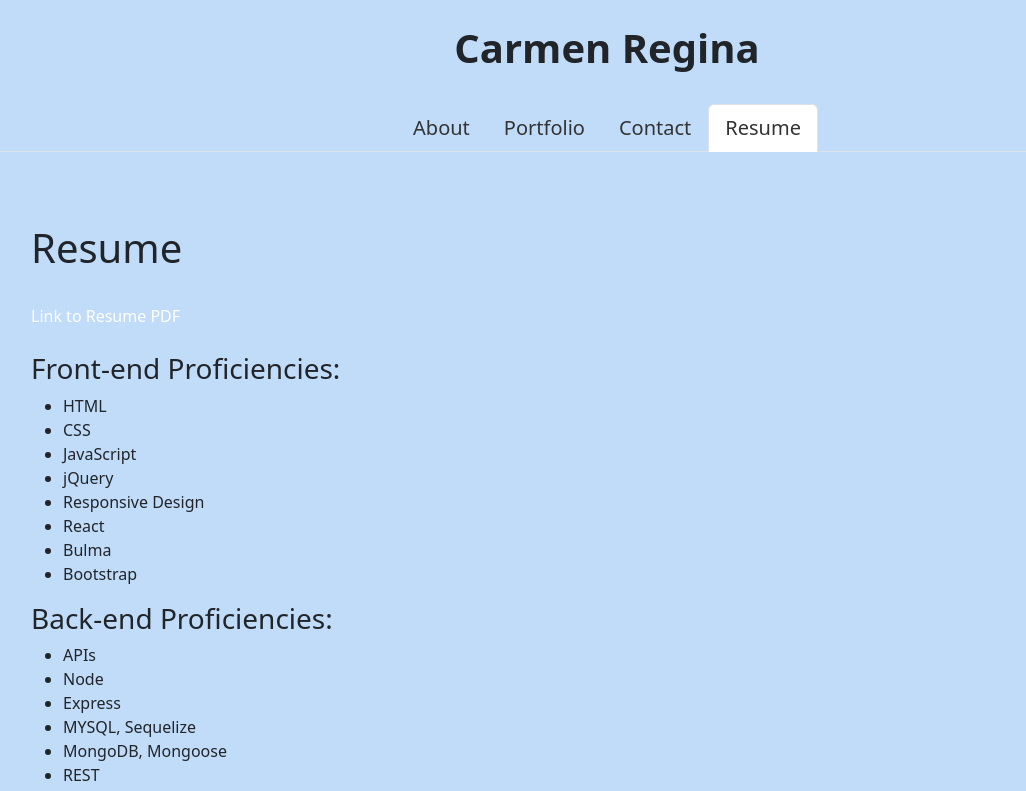
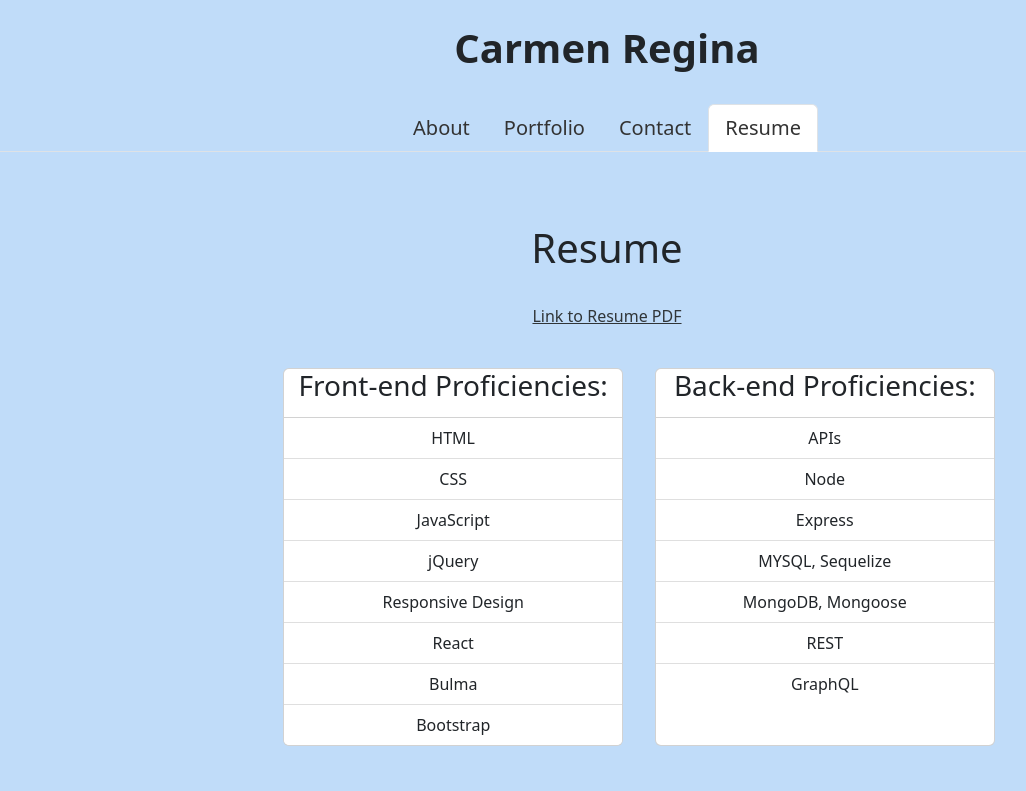
Before and after one commit to crcarmen23/crcarmen23-react-portfolio, a React (Vite) app: page /Resume in a window 1280 px wide. Shown: the top 791 px of the page, without its empty margins (33-1059 px from the left). Built offline with nearby package versions, Linux system fonts and the light colour scheme.

Commit message:
added resume code

```diff
--- a/src/App.css
+++ b/src/App.css
@@ -64,18 +64,6 @@ article {
   max-width: 3000px;
 }
 
-.form {
-  margin: 20px;
-  text-align: center;
-}
-
-.form input {
-  display: block;
-  margin-top: 5px;
-  margin-bottom: 5px;
-  width: 100%;
-}
-
 #root {
   max-width: 1500px;
   margin: 0;
@@ -90,22 +78,13 @@ body {
   height: 100vh;
 }
 
-footer {
-  background-color: #333;
-  color: #fff;
-  text-align: center;
-  padding: 20px;
+.resumeLink {
+  color: #303538;
+  text-decoration: underline;
 }
 
-.footer-icons a {
-  color: #fff;
-  margin: 0 10px;
-  text-decoration: none;
-  font-size: 24px;
-}
+.frontEndProf {
 
-.resume {
-  text-align: left;
 }
 
 .btn {
@@ -132,6 +111,20 @@ footer {
   height: 100px;
 }
 
+footer {
+  background-color: #333;
+  color: #fff;
+  text-align: center;
+  padding: 20px;
+}
+
+.footer-icons a {
+  color: #fff;
+  margin: 0 10px;
+  text-decoration: none;
+  font-size: 24px;
+}
+
 @media screen and (max-width:850px) {
   .container {
     flex-direction: column;
--- a/src/pages/Resume.jsx
+++ b/src/pages/Resume.jsx
@@ -7,28 +7,32 @@ export default function Resume() {
       <a href="https://publuu.com/flip-book/311328/719974" className="resumeLink">Link to Resume PDF</a>
       <br />
       <br />
-      <div>
-        <h3>Front-end Proficiencies:</h3>
-        <ul>
-          <li>HTML</li>
-          <li>CSS</li>
-          <li>JavaScript</li>
-          <li>jQuery</li>
-          <li>Responsive Design</li>
-          <li>React</li>
-          <li>Bulma</li>
-          <li>Bootstrap</li>
-        </ul>
-        <h3>Back-end Proficiencies:</h3>
-        <ul>
-          <li>APIs</li>
-          <li>Node</li>
-          <li>Express</li>
-          <li>MYSQL, Sequelize</li>
-          <li>MongoDB, Mongoose</li>
-          <li>REST</li>
-          <li>GraphQL</li>
-        </ul>
+      <div className="d-inline-flex ">
+        <div className="card .g col-md-6 col-sm-12 frontEndProf m-3">
+          <h3 className="card-title">Front-end Proficiencies:</h3>
+          <ul className="list-group list-group-flush">
+            <li className="list-group-item">HTML</li>
+            <li className="list-group-item">CSS</li>
+            <li className="list-group-item">JavaScript</li>
+            <li className="list-group-item">jQuery</li>
+            <li className="list-group-item">Responsive Design</li>
+            <li className="list-group-item">React</li>
+            <li className="list-group-item">Bulma</li>
+            <li className="list-group-item">Bootstrap</li>
+          </ul>
+        </div>
+        <div className="card .g col-md-6 col-sm-12 backEndProf m-3">
+          <h3 className="card-title">Back-end Proficiencies:</h3>
+          <ul className="list-group list-group-flush">
+            <li className="list-group-item">APIs</li>
+            <li className="list-group-item">Node</li>
+            <li className="list-group-item">Express</li>
+            <li className="list-group-item">MYSQL, Sequelize</li>
+            <li className="list-group-item">MongoDB, Mongoose</li>
+            <li className="list-group-item">REST</li>
+            <li className="list-group-item">GraphQL</li>
+          </ul>
+        </div>
       </div>
     </div>
   );
```
